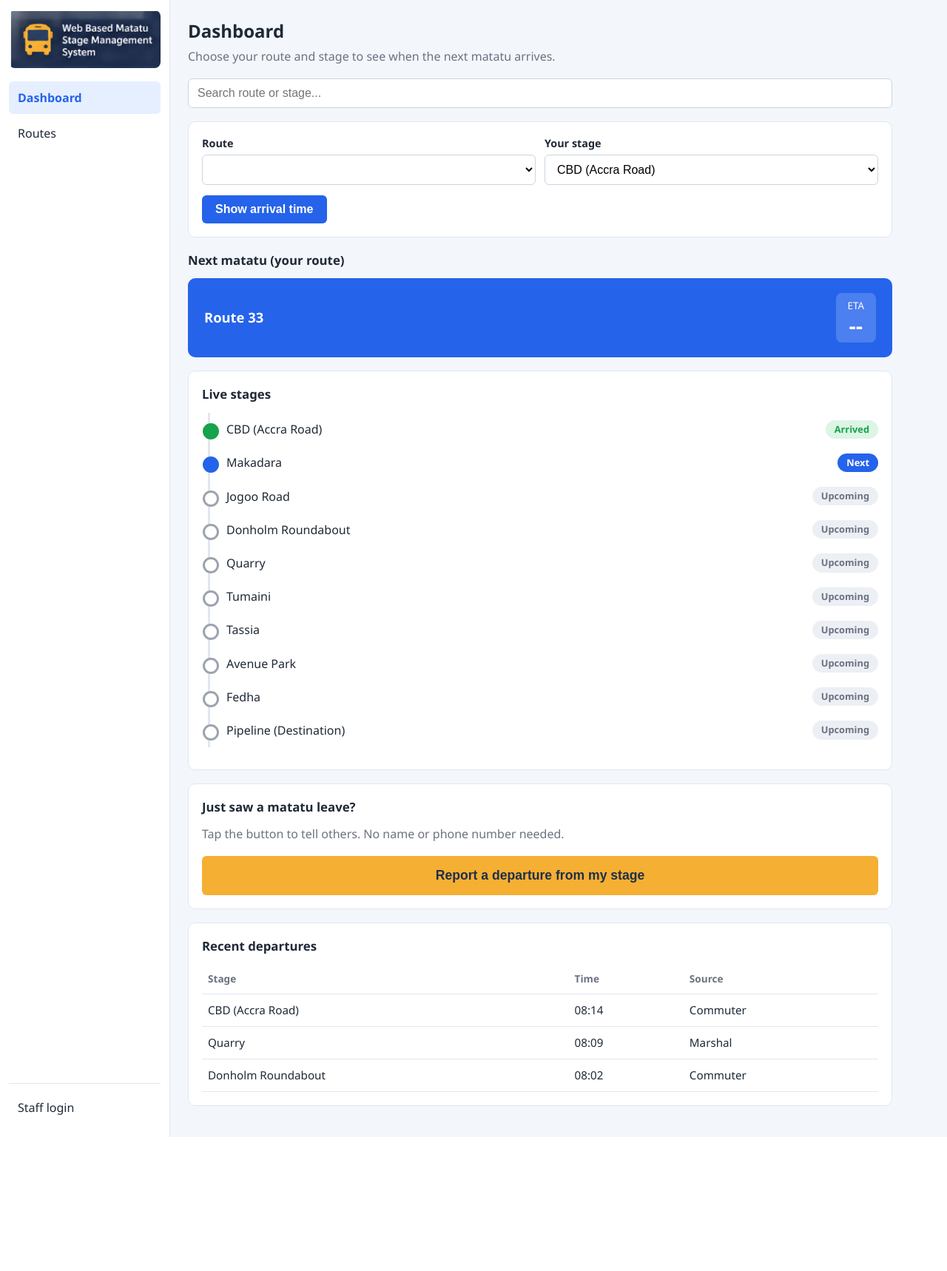
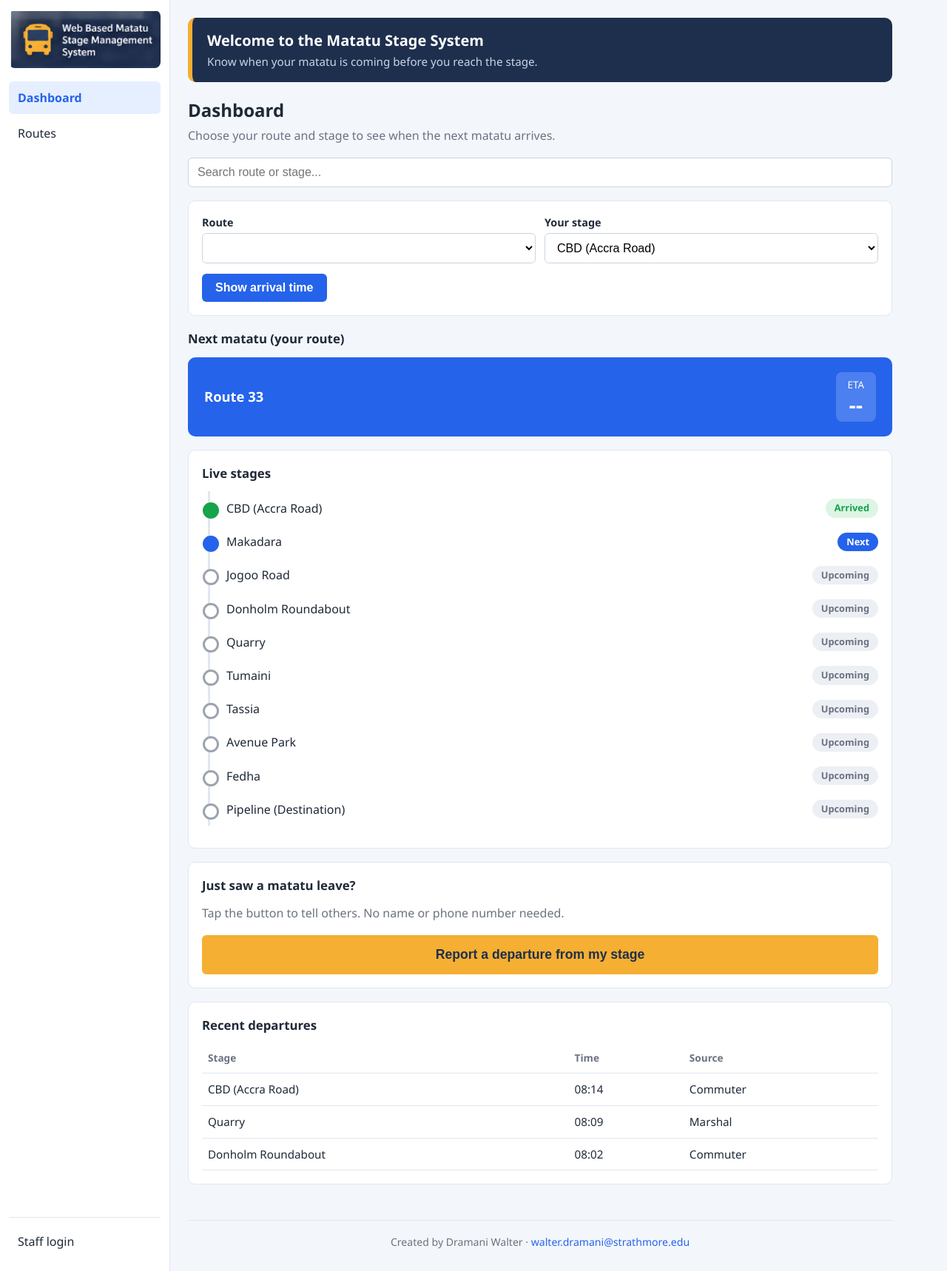
Before and after one commit to walterdramani-create/matatu-stage-system, a PHP site: page / in a window 1280 px wide. Shown: the whole page at 74% size. Before the commit the page ends 1537 px from the top, so only its background shows below. Run offline with PHP 8.4, Linux system fonts and the light colour scheme; data that the repository does not hold is empty.

Commit message:
Add welcome header, footer and htaccess protection files

```diff
--- a/admin-upload.html
+++ b/admin-upload.html
@@ -42,6 +42,9 @@
           </table>
         </div>
       </section>
+      <footer class="site-footer">
+        <p>Created by Dramani Walter &middot; <a href="mailto:walter.dramani@strathmore.edu">walter.dramani@strathmore.edu</a></p>
+      </footer>
     </main>
   </div>
   <script src="js/app.js"></script>
--- a/analytics.html
+++ b/analytics.html
@@ -44,7 +44,7 @@
           <line x1="30" y1="20" x2="30" y2="120" stroke="#e1e7f0"/>
           <polyline id="chart-line" fill="none" stroke="#2563eb" stroke-width="3" points=""/>
           <g id="chart-dots" fill="#2563eb"></g>
-          <g id="chart-labels" font-size="10" fill="#6b7280"></g>
+          <g id="chart-labels" font-size="8" fill="#6b7280"></g>
         </svg>
       </section>
 
@@ -61,6 +61,9 @@
           </table>
         </div>
       </section>
+      <footer class="site-footer">
+        <p>Created by Dramani Walter &middot; <a href="mailto:walter.dramani@strathmore.edu">walter.dramani@strathmore.edu</a></p>
+      </footer>
     </main>
   </div>
   <script src="js/app.js"></script>
--- a/css/style.css
+++ b/css/style.css
@@ -259,3 +259,34 @@ th { color: var(--muted); font-weight: 600; font-size: 0.85rem; }
 .show-pass input { width: auto; margin-right: 4px; }
 .btn:disabled { opacity: 0.6; cursor: not-allowed; }
 .eta-card small + small { margin-top: 2px; }
+
+/* ----- small fixes for phones ----- */
+.eta-card .eta-time { white-space: nowrap; }
+@media (max-width: 760px) {
+  .row .form-group { min-width: 100%; }
+}
+
+/* ----- welcome header (dashboard) and footer (every page) ----- */
+.main { display: flex; flex-direction: column; }
+.welcome-header {
+  background: var(--navy);
+  color: var(--white);
+  border-left: 6px solid var(--yellow);
+  border-radius: 10px;
+  padding: 16px 20px;
+  margin-bottom: 20px;
+}
+.welcome-header h2 { margin-bottom: 2px; font-size: 1.25rem; }
+.welcome-header p { color: #c9d4e8; font-size: 0.95rem; }
+
+.site-footer {
+  margin-top: auto;
+  padding: 18px 0 4px;
+  text-align: center;
+  font-size: 0.88rem;
+  color: var(--muted);
+  border-top: 1px solid var(--line);
+}
+.main > .site-footer { margin-top: 30px; }
+.login-wrap { flex-direction: column; }
+.login-wrap .site-footer { border-top: none; margin-top: 18px; }
--- a/index.html
+++ b/index.html
@@ -16,6 +16,10 @@
     </aside>
 
     <main class="main">
+      <header class="welcome-header">
+        <h2>Welcome to the Matatu Stage System</h2>
+        <p>Know when your matatu is coming before you reach the stage.</p>
+      </header>
       <h1>Dashboard</h1>
       <p class="sub">Choose your route and stage to see when the next matatu arrives.</p>
 
@@ -111,6 +115,9 @@
           </table>
         </div>
       </section>
+      <footer class="site-footer">
+        <p>Created by Dramani Walter &middot; <a href="mailto:walter.dramani@strathmore.edu">walter.dramani@strathmore.edu</a></p>
+      </footer>
     </main>
   </div>
   <script src="js/app.js"></script>
--- a/login.html
+++ b/login.html
@@ -28,6 +28,7 @@
       </form>
       <p class="small"><a href="index.html">Back to commuter view</a></p>
     </div>
+
   </div>
   <script src="js/app.js"></script>
 </body>
--- a/marshal.html
+++ b/marshal.html
@@ -67,6 +67,9 @@
           <button type="submit" class="btn btn-primary">Save queue count</button>
         </form>
       </section>
+      <footer class="site-footer">
+        <p>Created by Dramani Walter &middot; <a href="mailto:walter.dramani@strathmore.edu">walter.dramani@strathmore.edu</a></p>
+      </footer>
     </main>
   </div>
   <script src="js/app.js"></script>
--- a/profile.html
+++ b/profile.html
@@ -31,6 +31,9 @@
         <div class="form-group"><label for="newpass">New password (leave empty to keep the old one)</label><input type="password" id="newpass" name="newpass"></div>
         <button type="submit" class="btn btn-primary">Save changes</button>
       </form>
+      <footer class="site-footer">
+        <p>Created by Dramani Walter &middot; <a href="mailto:walter.dramani@strathmore.edu">walter.dramani@strathmore.edu</a></p>
+      </footer>
     </main>
   </div>
   <script src="js/app.js"></script>
--- a/route.html
+++ b/route.html
@@ -65,6 +65,9 @@
           </table>
         </div>
       </section>
+      <footer class="site-footer">
+        <p>Created by Dramani Walter &middot; <a href="mailto:walter.dramani@strathmore.edu">walter.dramani@strathmore.edu</a></p>
+      </footer>
     </main>
   </div>
   <script src="js/app.js"></script>
```
Also changed, not shown: .htaccess (added), README.md (deleted), config/.htaccess (added), database/.htaccess (added), includes/.htaccess (added), 1 other file.
